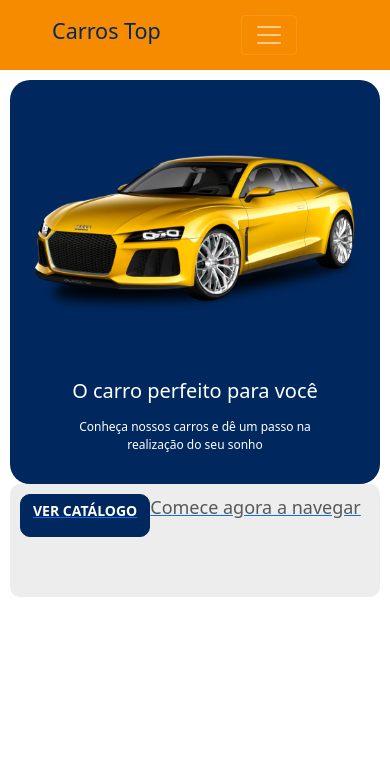
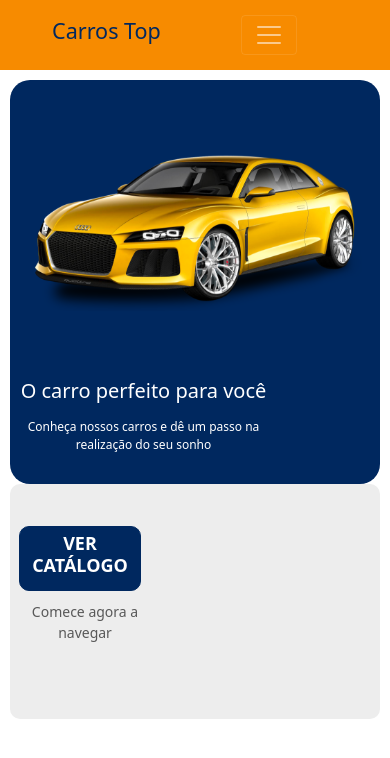
Before and after one commit to giselli/react-bootcamp-devsuperior, a React (Create React App) app in the folder frontend/: page / in a window 390 px wide. Shown: the top 758 px of the page. Built offline with nearby package versions, Linux system fonts and the light colour scheme.

Commit message:
mais ajustes de layout

```diff
--- a/frontend/src/components/ButtonIcon/index.tsx
+++ b/frontend/src/components/ButtonIcon/index.tsx
@@ -3,12 +3,11 @@ import './styles.css';
 const ButtonIcon = () => {
   return (
     <div className="btn-container">
-       <button className="btn btn-primary">
+      <button className="btn btn-primary">
         <h6>VER CATÁLOGO</h6>
       </button>
       <p className="texto-navegacao">Comece agora a navegar </p>
-      </div>
-
+    </div>
   );
 };
 
--- a/frontend/src/components/ButtonIcon/styles.css
+++ b/frontend/src/components/ButtonIcon/styles.css
@@ -1,21 +1,17 @@
 .btn-container {
   display: flex;
   width: 100%;
-
+  justify-content: center;
 }
 
-
 .btn-container button {
-    /*height: 100%;*/
   border-radius: 10px;
 }
 
 .btn h6 {
-    color:#FFFFFF;
+  color: #ffffff;
   font-size: 14px;
-    /*text-transform: uppercase;*/
   font-weight: 700;
-    text-decoration: none;
 }
 
 .btn-icon-container {
@@ -25,20 +21,31 @@
   width: 50px;
   height: 50px;
   border-radius: 0px 10px 10px 0px;
-    background-color: #33569B;
+  background-color: #33569b;
 }
 
-.texto-navegacao{
+.texto-navegacao {
   text-decoration: none;
   font-size: 18px;
   color: #585858;
   font-weight: 400px;
+  padding-top: 10px;
+  padding-left: 10px;
 }
 
-@media (min-width: 576px) {
+@media (max-width: 576px) {
+  .btn-container {
+    display: inline;
+  }
+
   .btn-icon-container {
     width: 70px;
-        height: 70px;
+    height: 700px;
+  }
+
+  .texto-navegacao {
+    font-size: 14px;
+    text-align: center;
   }
 
   .btn h6 {
--- a/frontend/src/components/Navbar/styles.css
+++ b/frontend/src/components/Navbar/styles.css
@@ -1,42 +1,42 @@
-.main-nav{
+.main-nav {
   padding-left: 40px;
   min-height: 70px;
-    background-color: #F78B00;
+  background-color: #f78b00;
 }
 
-.nav-logo-text, .nav-logo-text:hover{
-    color: #00285F;
+.nav-logo-text,
+.nav-logo-text:hover {
+  color: #00285f;
   text-decoration: none;
 }
 
-.main-menu{
+.main-menu {
   display: flex;
   font-size: 18px;
   width: 380px;
-    /*/justify-content: space-between;*/
 }
 
-.main-menu a{
-    color: rgba(0.0, 15.7, 37.3, 0.5);
+.main-menu a {
+  color: rgba(0, 15.7, 37.3, 0.5);
   text-decoration: none;
 }
 
-.main-menu a:hover{
-    color: #00285F;
+.main-menu a:hover {
+  color: #00285f;
   text-decoration: none;
 }
 
-.main-menu a.active{
-    color: #00285F;
+.main-menu a.active {
+  color: #00285f;
   font-weight: 700;
   text-decoration: none;
 }
 
-.alinhar{
+.alinhar {
   display: flex;
 }
 
-.active{
+.active {
   align-content: flex-end;
   padding: 48px;
 }
--- a/frontend/src/components/ProductCard/styles.css
+++ b/frontend/src/components/ProductCard/styles.css
@@ -4,8 +4,7 @@
 
 .card-top-container {
   text-align: center;
-    padding: 16px 0; /*16 no topo e 0 nas laterais*/
-    /*border-bottom: 1px solid #e1e1e1;*/
+  padding: 16px 0;
 }
 
 .card-bottom-container {
@@ -32,24 +31,23 @@
   height: 158px;
 }
 
-.flex1{
+.flex1 {
   display: flex;
 }
 
-.flex-interno{
+.flex-interno {
   flex-direction: column;
 }
 
-.btn-comprar h6{
-  color:#ffffff;
+.btn-comprar h6 {
+  color: #ffffff;
   font-weight: 700;
   font-size: 14px;
 }
 
-.btn-comprar{
+.btn-comprar {
   align-items: center;
   padding: auto;
-  /*margin-top: 30px;*/
-  width:100%;
+  width: 100%;
   padding-top: 12px;
 }
--- a/frontend/src/pages/Home/Catalog/styles.css
+++ b/frontend/src/pages/Home/Catalog/styles.css
@@ -1,9 +1,10 @@
-.row{
-    background-color: #ffffff;
-    justify-content: space-around;
+.row {
+  background-color: #ffffff;
+  justify-content: space-around;
 }
 
 .cardindividual {
-    background-color: #ededed;
-    margin: 24px;
+  background-color: #ededed;
+  margin: 24px;
+  border-radius: 10px;
 }
--- a/frontend/src/pages/Home/index.tsx
+++ b/frontend/src/pages/Home/index.tsx
@@ -20,11 +20,11 @@ function Home() {
                 </div>
             </div>
             <div className="entorno-botao">
-            <div>
-                        <Link to="/products">
-                            <ButtonIcon />
-                        </Link>
-                    </div>
+                <div>
+                    <Link to="/products" style={{ textDecoration: 'none' }}>
+                        <ButtonIcon />
+                    </Link>
+                </div>
             </div>
         </div>
 
--- a/frontend/src/pages/Home/styles.css
+++ b/frontend/src/pages/Home/styles.css
@@ -2,7 +2,6 @@
   padding: 10px;
   font-size: 20px;
   text-align: center;
-
 }
 
 .home-content-container h1 {
@@ -20,13 +19,12 @@
 
 .home-image-container {
   padding: 50px 15px;
-
 }
 
 .home-content-container {
   display: flex;
   flex-direction: column;
-  align-items: center;
+  justify-content: center;
   padding: 10x 10px 60px 10px;
 }
 
@@ -39,14 +37,21 @@
   display: flex;
   flex-direction: column-reverse;
   border-radius: 20px;
-  background-color: #00285F;
+  background-color: #00285f;
+  align-items: center;
 }
 
-.entorno-botao{
+.entorno-botao {
+  display: flex;
+  justify-content: center;
   background-color: #ededed;
-  padding: 10px 10px 60px 10px;
+  padding: 42px 240px 60px 10px;
   width: 100%;
-  border-radius: 10px;;
+  border-radius: 10px;
+}
+
+.base-card {
+  align-items: center;
 }
 
 @media (min-width: 576px) {
```
Also changed, not shown: frontend/src/components/ProductPrice/index.tsx (deleted, +0 -12 lines), frontend/src/components/ProductPrice/styles.css (deleted, +0 -15 lines), frontend/src/components/Navbar/index.tsx (indentation only). Lines whose indentation alone changed are shown as unchanged.
